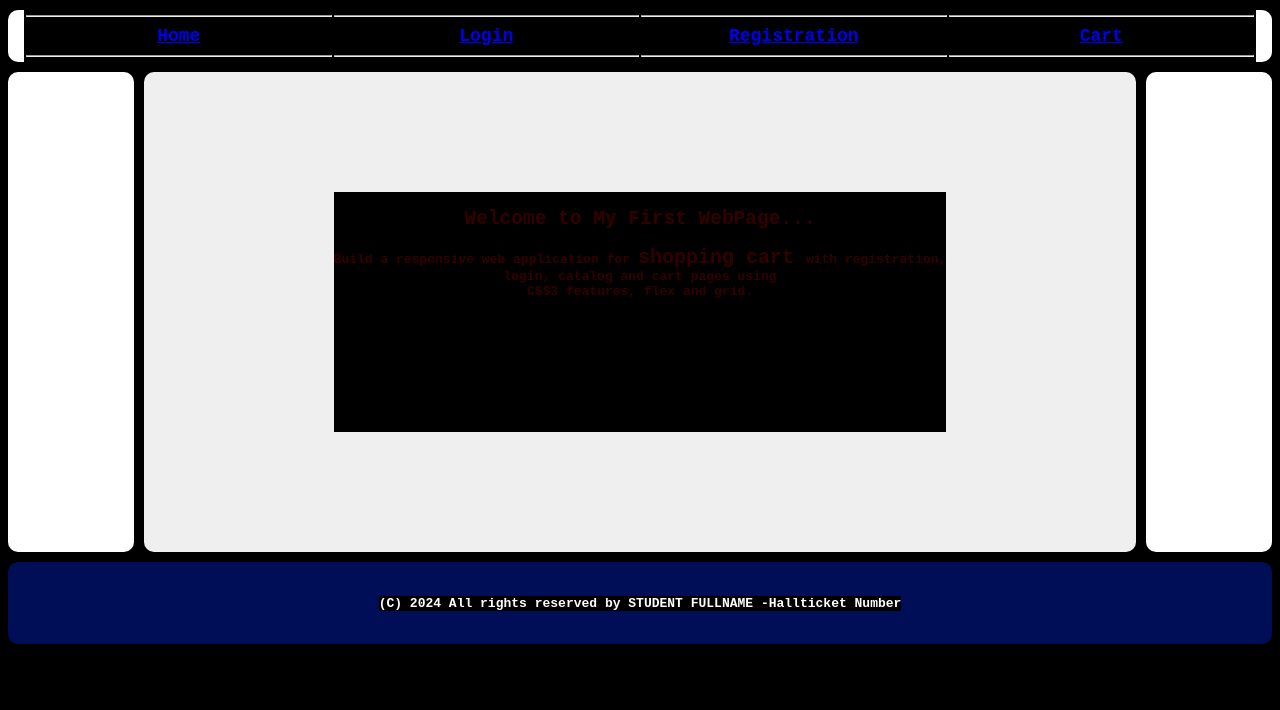
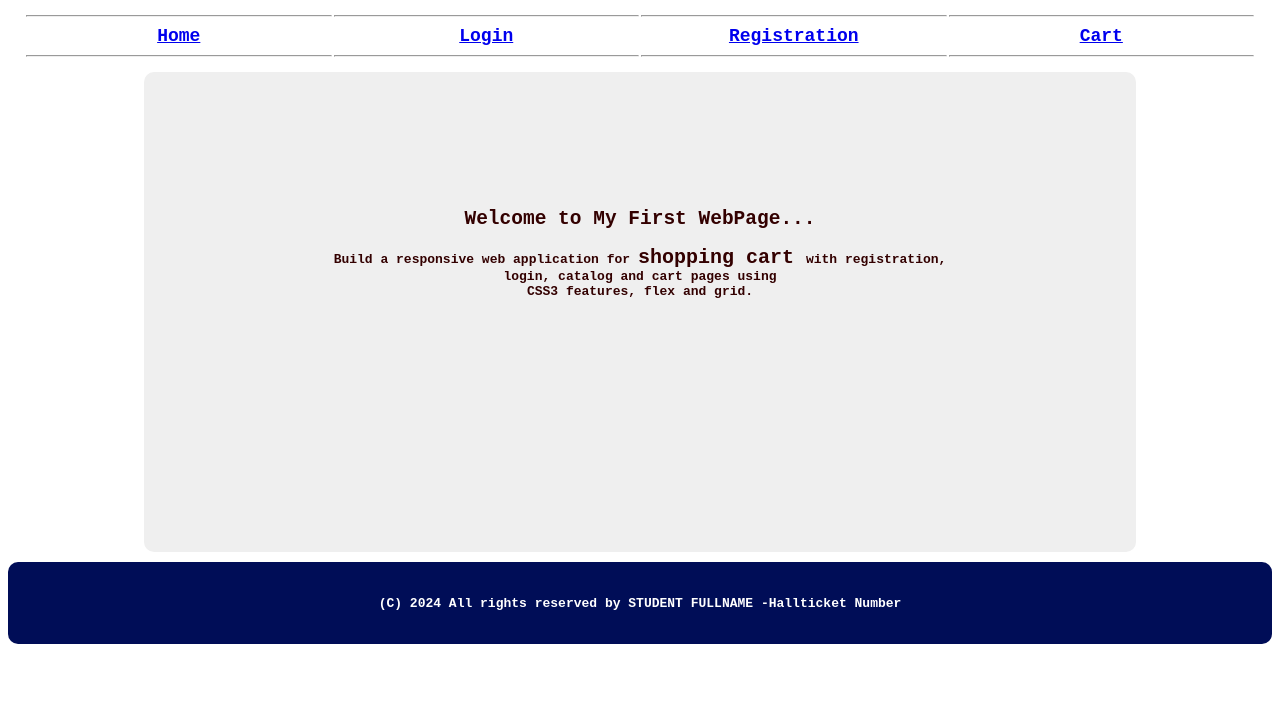
Before and after one commit to helloworld9948/NodeJS, a plain HTML site: page Cart/index.html in a window 1280 px wide. Shown: the part 90-800 px from the top of the page. Drawn offline with Linux system fonts and the light colour scheme.

Commit message:
Update style.css

```diff
--- a/Cart/style.css
+++ b/Cart/style.css
@@ -1,9 +1,3 @@
-*{
-    background-color: black
-}
-
-
-
 
 body {
     font-family: monospace;
```
